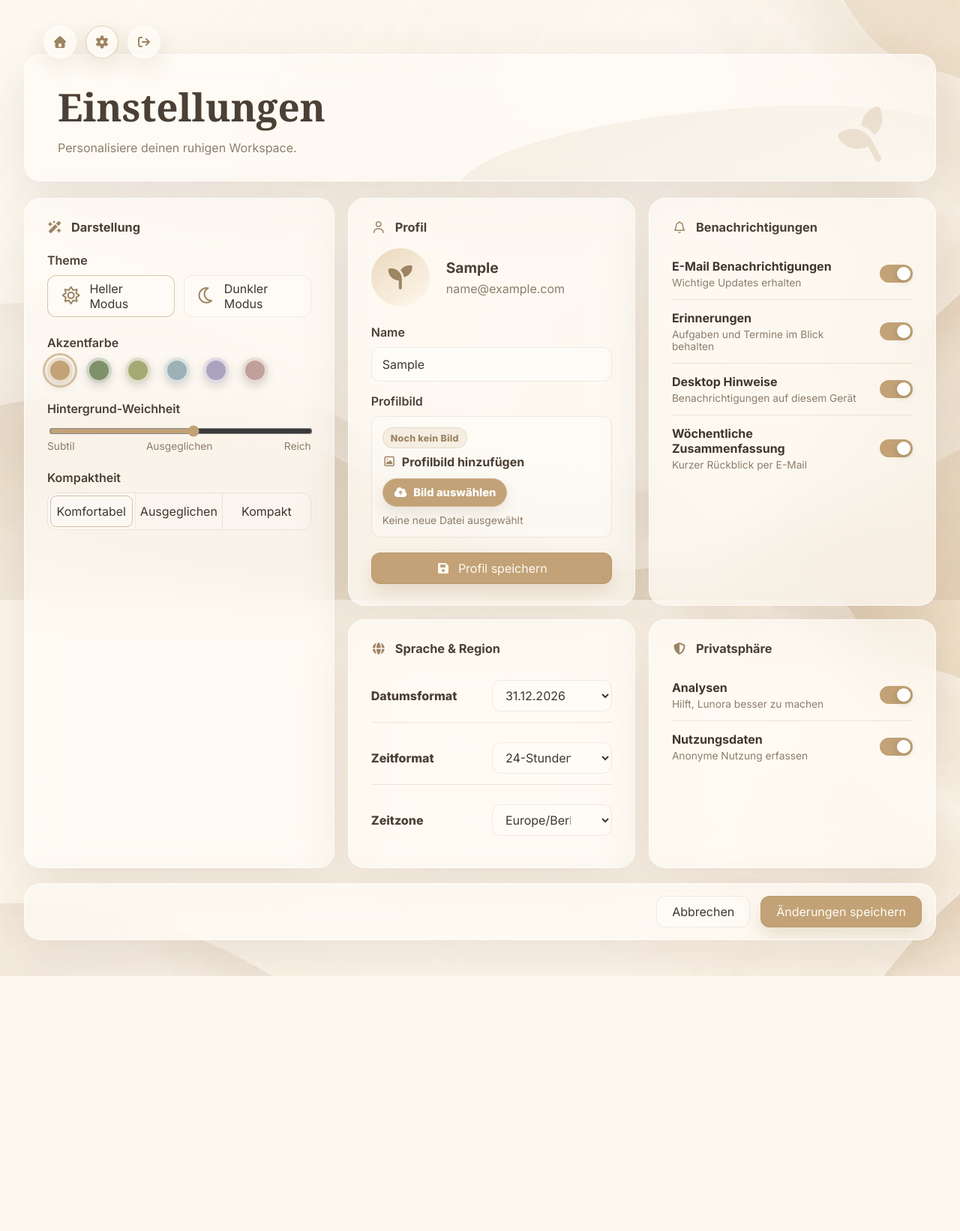
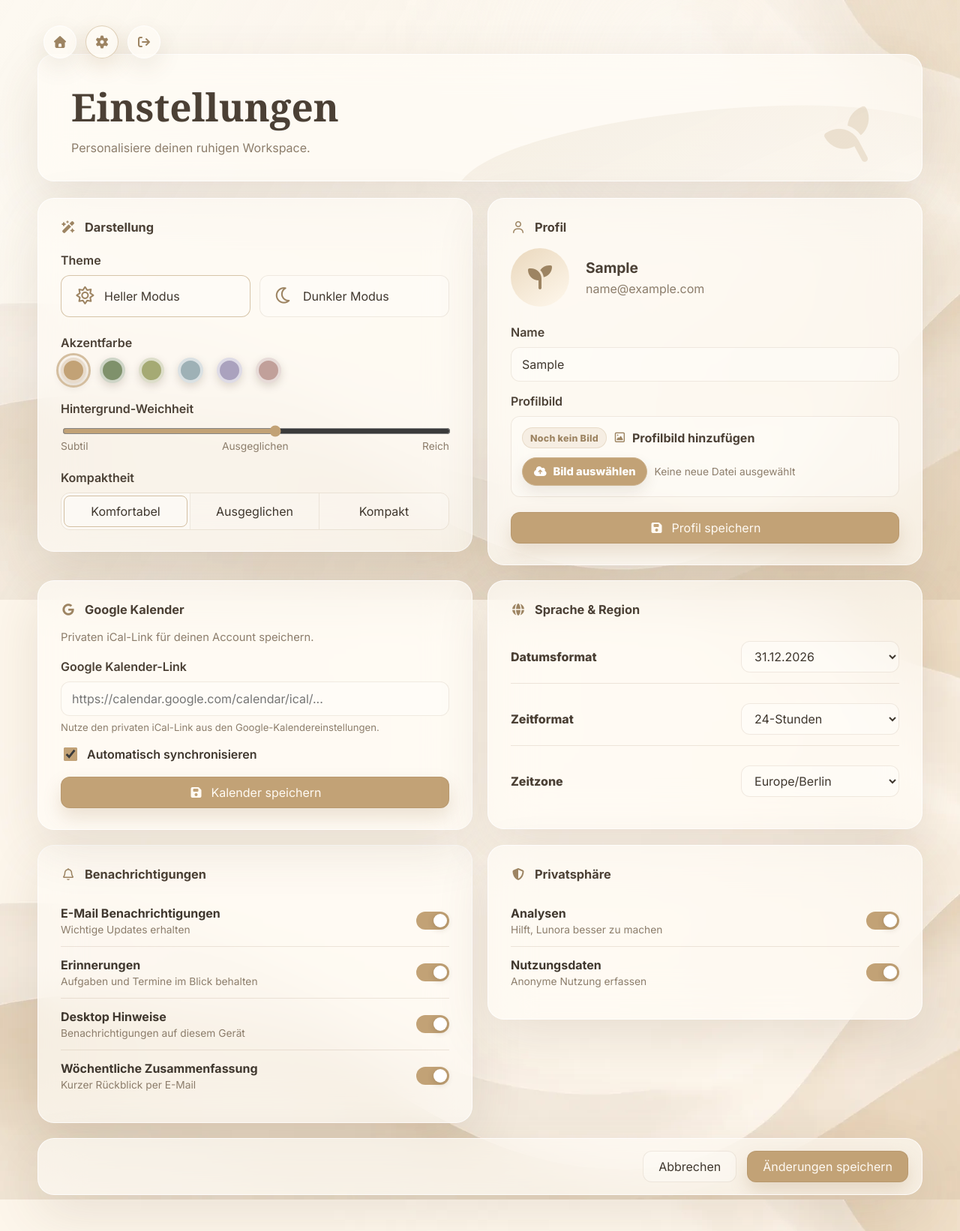
Before and after one commit to YannikFroehlich/Lunora, a Django app: page /settings/ in a window 1280 px wide. Shown: the whole page at 75% size. Before the commit the page ends 1302 px from the top, so only its background shows below. Run offline with Django 5.2, Linux system fonts and the light colour scheme; the visitor is signed in with stand-in values (Sample User, id 1); data comes from the database, SQL or seed files in the repository; data that the repository does not hold is empty; some libraries are stand-ins or nearby versions.

Commit message:
Kalender Ical speichern

```diff
--- a/app/static/css/settings.css
+++ b/app/static/css/settings.css
@@ -1,11 +1,16 @@
 .settings-shell {
-  max-width: 1360px;
+  max-width: 1180px;
 }
 
 .settings-grid {
   display: grid;
-  grid-template-columns: 1.08fr 1fr 1fr;
-  gap: 18px;
+  grid-template-columns: repeat(2, minmax(0, 1fr));
+  grid-template-areas:
+    "appearance profile"
+    "calendar region"
+    "notifications privacy";
+  align-items: start;
+  gap: 20px;
   margin-top: 22px;
 }
 
@@ -14,7 +19,27 @@
 }
 
 .appearance-panel {
-  grid-row: span 2;
+  grid-area: appearance;
+}
+
+.profile-panel {
+  grid-area: profile;
+}
+
+.calendar-settings-panel {
+  grid-area: calendar;
+}
+
+.region-panel {
+  grid-area: region;
+}
+
+.notifications-panel {
+  grid-area: notifications;
+}
+
+.privacy-panel {
+  grid-area: privacy;
 }
 
 .field-label {
@@ -245,9 +270,55 @@
   margin-top: 20px;
 }
 
+.settings-calendar-form {
+  margin-top: 16px;
+}
+
+.settings-calendar-form .field-label {
+  margin-top: 0;
+}
+
+.settings-calendar-form input[type="url"] {
+  width: 100%;
+  min-height: 46px;
+  padding: 0 14px;
+  color: var(--color-text);
+  background: rgba(255, 255, 255, 0.30);
+  border: 1px solid var(--glass-border-soft);
+  border-radius: var(--radius-sm);
+  outline: 0;
+}
+
+.settings-calendar-form input[type="url"]:focus {
+  border-color: rgba(181, 150, 104, 0.62);
+  box-shadow: 0 0 0 3px rgba(181, 150, 104, 0.14);
+}
+
+.source-toggle {
+  display: flex;
+  align-items: center;
+  gap: 10px;
+  margin-top: 16px;
+  color: var(--color-text);
+  font-weight: 600;
+}
+
+.source-toggle input {
+  width: 18px;
+  height: 18px;
+  flex: 0 0 auto;
+  accent-color: var(--color-accent);
+}
+
+.source-submit {
+  width: 100%;
+  margin-top: 18px;
+}
+
 [data-theme="dark"] .profile-form input[type="text"],
 [data-theme="dark"] .profile-form input[type="email"],
-[data-theme="dark"] .profile-form input[type="password"] {
+[data-theme="dark"] .profile-form input[type="password"],
+[data-theme="dark"] .settings-calendar-form input[type="url"] {
   background: rgba(255, 248, 237, 0.10);
   border-color: rgba(255, 248, 237, 0.12);
 }
@@ -331,7 +402,7 @@
 }
 
 [data-density="balanced"] .settings-grid {
-  gap: 15px;
+  gap: 16px;
   margin-top: 18px;
 }
 
@@ -340,7 +411,7 @@
 }
 
 [data-density="compact"] .settings-grid {
-  gap: 12px;
+  gap: 14px;
   margin-top: 14px;
 }
 
@@ -352,21 +423,21 @@
   margin-top: 18px;
 }
 
-@media (max-width: 1080px) {
-  .settings-grid {
-    grid-template-columns: 1fr 1fr;
-  }
-
-  .appearance-panel {
-    grid-row: auto;
-  }
-}
-
 @media (max-width: 720px) {
   .settings-grid,
   .theme-options,
   .button-row {
     grid-template-columns: 1fr;
+  }
+
+  .settings-grid {
+    grid-template-areas:
+      "profile"
+      "appearance"
+      "calendar"
+      "region"
+      "notifications"
+      "privacy";
   }
 
   .settings-footer {
--- a/app/templates/app/settings.html
+++ b/app/templates/app/settings.html
@@ -150,6 +150,34 @@
             {% endfor %}
         </section>
 
+        <section class="glass-panel calendar-settings-panel">
+            <div class="panel-title"><i class="fa-brands fa-google"></i><h2>Google Kalender</h2></div>
+            <p class="panel-description">Privaten iCal-Link für deinen Account speichern.</p>
+            <form class="calendar-source-form settings-calendar-form" method="post">
+                {% csrf_token %}
+                <input type="hidden" name="form_name" value="calendar_source">
+                <input type="hidden" name="return_to" value="{{ return_to }}">
+
+                {% if calendar_source_form.non_field_errors %}
+                <div class="form-errors">{{ calendar_source_form.non_field_errors }}</div>
+                {% endif %}
+
+                <label class="field-label" for="{{ calendar_source_form.ical_url.id_for_label }}">{{ calendar_source_form.ical_url.label }}</label>
+                {{ calendar_source_form.ical_url }}
+                <small class="field-hint">{{ calendar_source_form.ical_url.help_text }}</small>
+                {{ calendar_source_form.ical_url.errors }}
+
+                <label class="source-toggle">
+                    {{ calendar_source_form.enabled }}
+                    <span>{{ calendar_source_form.enabled.label }}</span>
+                </label>
+                <button class="primary-button source-submit" type="submit">
+                    <i class="fa-solid fa-floppy-disk"></i>
+                    Kalender speichern
+                </button>
+            </form>
+        </section>
+
         <section class="glass-panel region-panel">
             <div class="panel-title"><i class="fa-solid fa-globe"></i><h2>Sprache & Region</h2></div>
             <div class="region-form-fields">
--- a/app/views/core_views.py
+++ b/app/views/core_views.py
@@ -5,8 +5,8 @@ from django.shortcuts import redirect, render
 from django.urls import reverse
 from django.utils.http import url_has_allowed_host_and_scheme
 
-from app.forms import AppearanceForm, ProfileForm
-from app.models import Profile
+from app.forms import AppearanceForm, CalendarSourceForm, ProfileForm
+from app.models import CalendarSource, Profile
 from app.view_models import get_dashboard_context, get_settings_context
 
 
@@ -62,6 +62,7 @@ def home(request):
 @login_required
 def settings(request):
     profile = get_or_create_profile(request.user)
+    calendar_source = CalendarSource.objects.filter(user=request.user).first()
     return_to = get_safe_settings_return_url(request)
 
     if request.method == "POST" and request.POST.get("form_name") == "profile":
@@ -72,15 +73,28 @@ def settings(request):
             request.user.save(update_fields=["first_name"])
             return redirect(return_to)
         appearance_form = AppearanceForm(instance=profile)
+        calendar_source_form = CalendarSourceForm(instance=calendar_source)
     elif request.method == "POST" and request.POST.get("form_name") == "appearance":
         appearance_form = AppearanceForm(request.POST, instance=profile)
         form = ProfileForm(instance=profile)
+        calendar_source_form = CalendarSourceForm(instance=calendar_source)
         if appearance_form.is_valid():
             appearance_form.save()
+            return redirect(return_to)
+    elif request.method == "POST" and request.POST.get("form_name") == "calendar_source":
+        calendar_source_form = CalendarSourceForm(request.POST, instance=calendar_source)
+        form = ProfileForm(instance=profile)
+        appearance_form = AppearanceForm(instance=profile)
+        if calendar_source_form.is_valid():
+            calendar_source = calendar_source_form.save(commit=False)
+            calendar_source.user = request.user
+            calendar_source.name = "Google Kalender"
+            calendar_source.save()
             return redirect(return_to)
     else:
         form = ProfileForm(instance=profile)
         appearance_form = AppearanceForm(instance=profile)
+        calendar_source_form = CalendarSourceForm(instance=calendar_source)
 
     context = get_settings_context()
     context.update(
@@ -88,6 +102,8 @@ def settings(request):
             "profile": profile,
             "profile_form": form,
             "appearance_form": appearance_form,
+            "calendar_source": calendar_source,
+            "calendar_source_form": calendar_source_form,
             "return_to": return_to,
         }
     )
```
Also changed, not shown: app/templates/app/calendar.html (+1 -42 lines), app/tests.py (+62 -0 lines), 1 other file.
